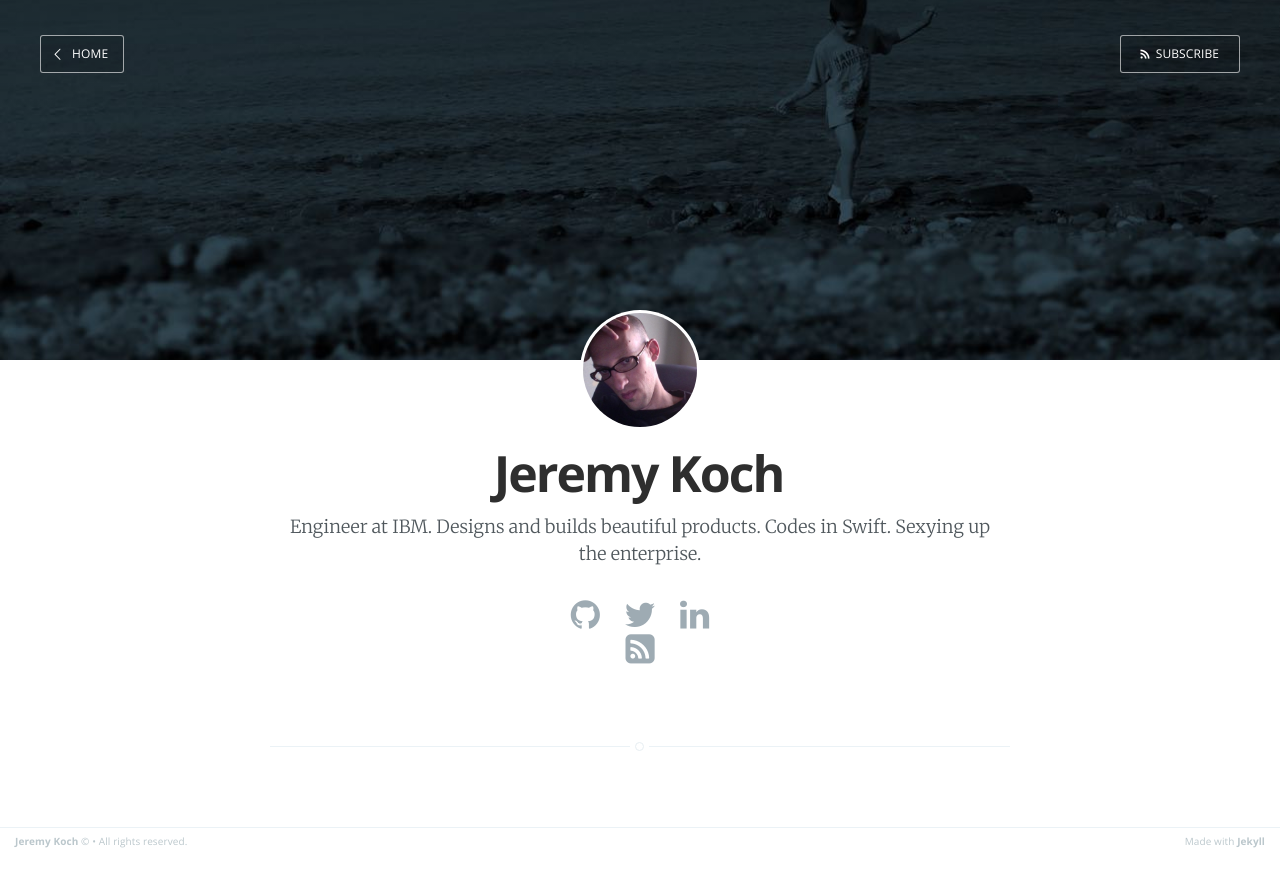
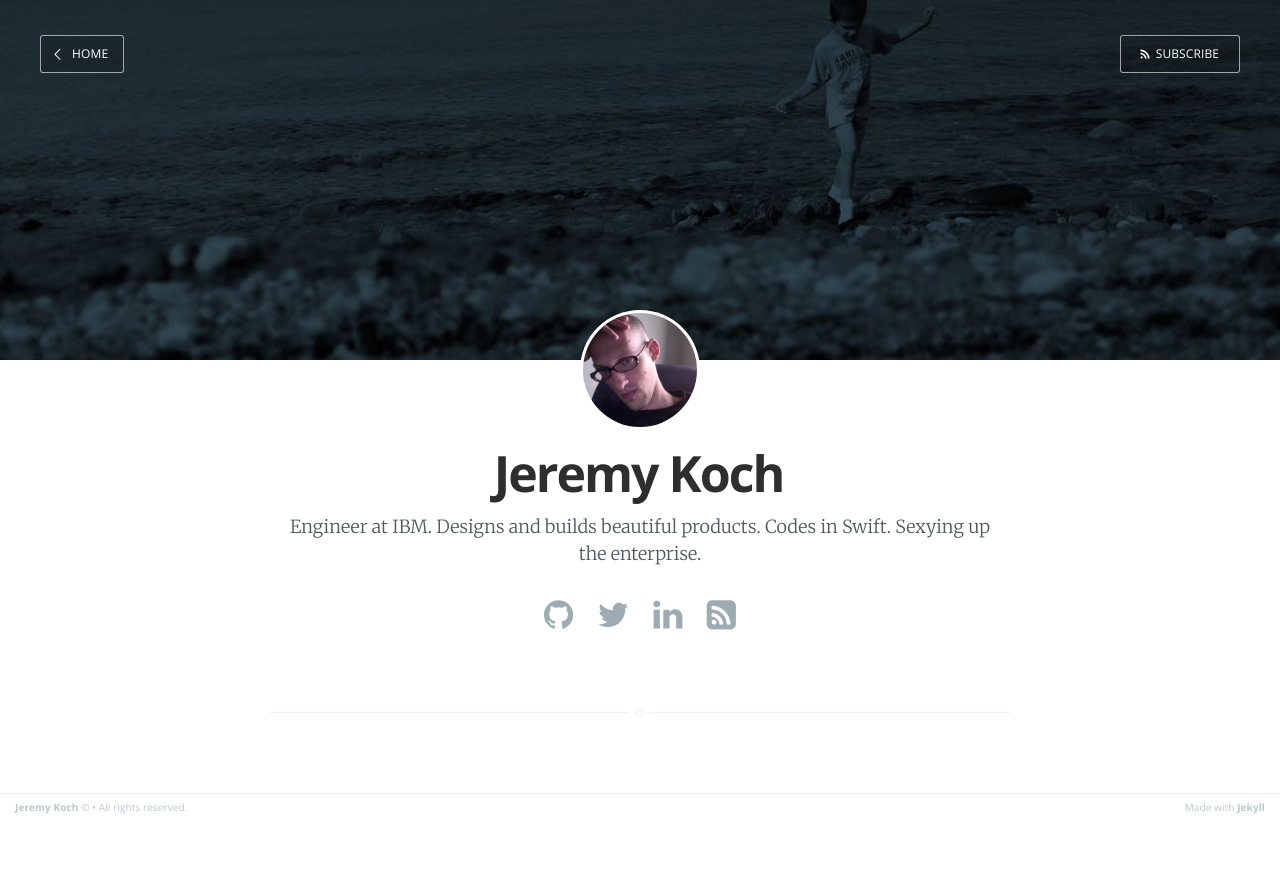
Before and after one commit to jerkoch/jerkoch.github.io, a Jekyll site: the page built from about.md, in a window 1280 px wide. Shown: the top 887 px of the page. Built offline with Jekyll 4.4.1, drawn with Linux system fonts in a browser that asks for light colours.

Commit message:
Fix alignment

```diff
--- a/assets/css/main.scss
+++ b/assets/css/main.scss
@@ -29,7 +29,7 @@ pre code {
 
 .social {
 	margin: 0 auto;
-	width: 200px;
+	width: 300px;
 	text-align: center;
 
 	a { margin: 0 0.6em; }
```
